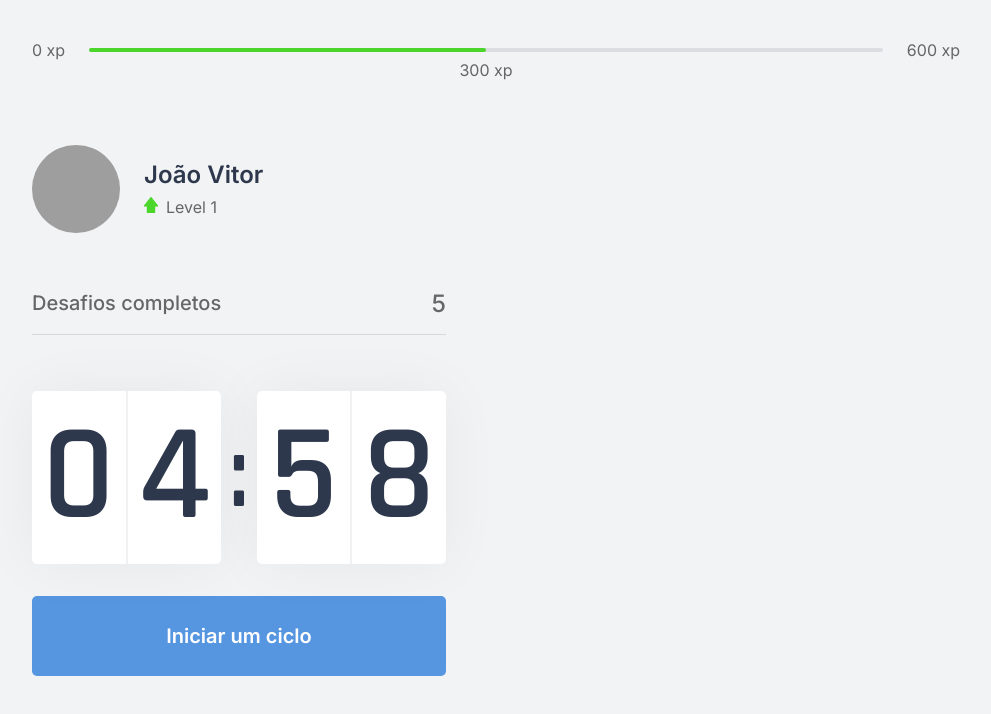
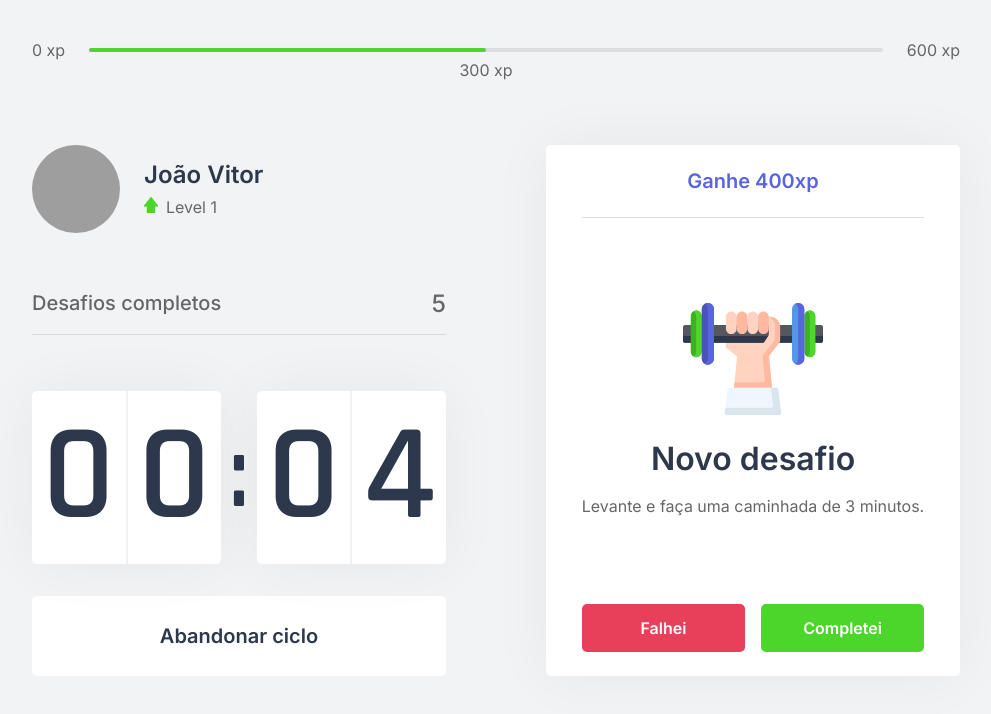
Before and after one commit to jvbs/nlw4-next, a Next.js app: page / in a window 1280 px wide. Both pictures are taken after a click on the button "Iniciar um ciclo". Shown: the top 714 px of the page, without its empty margins (144-1135 px from the left). Built offline with nearby package versions, Linux system fonts and the light colour scheme; grey boxes are pictures that could not be loaded.

Commit message:
dia 3 - parte 1

```diff
--- /dev/null
+++ b/src/components/ChallengeBox.tsx
@@ -0,0 +1,37 @@
+import styles from '../styles/components/ChallengeBox.module.css'
+
+const ChallengeBox = () => {
+
+  const hasActiveChallenge = true;
+
+  return (
+    <div className={styles.challengeBoxContainer}>
+      { hasActiveChallenge ? (
+        <div className={styles.challengeActive}>
+         <header>Ganhe 400xp</header>
+
+         <main>
+           <img src="icons/body.svg" />
+           <strong>Novo desafio</strong>
+           <p>Levante e faça uma caminhada de 3 minutos.</p>
+         </main>
+
+         <footer>
+           <button type="button" className={styles.challengeFailedButton}>Falhei</button>
+           <button type="button" className={styles.challengeSucceededButton}>Completei</button>
+         </footer>
+       </div>
+      ) : (
+        <div className={styles.challengeNotActive}>
+         <strong>Finalize um ciclo para receber um desafio.</strong>
+         <p>
+           <img src="icons/level-up.svg" alt="Level up"/>
+           Avance de level completando desafios.
+         </p>
+       </div>
+      )}
+    </div>
+  )
+}
+
+export default ChallengeBox
--- a/src/components/Countdown.tsx
+++ b/src/components/Countdown.tsx
@@ -2,9 +2,13 @@
 import { start } from 'repl'
 import styles from '../styles/components/Countdown.module.css'
 
+let countdownTimeout: NodeJS.Timeout
+
 const Countdown = () => {
-  const [time, setTime] = useState(5 * 60)
-  const [active, setActive] = useState(false)
+  const [time, setTime] = useState(0.1 * 60)
+  const [isActive, setIsActive] = useState(false)
+  const [hasFinished, setHasFinished] = useState(false)
+
   const minutes = Math.floor(time / 60);
   const seconds = time % 60;
 
@@ -12,17 +16,26 @@
   const [secondLeft, secondRight] = String(seconds).padStart(2, '0').split('')
 
   const startCountdown = () => {
-    setActive(true)
+    setIsActive(true)
+  }
+
+  const resetCountdown = () => {
+    // console.log(countdownTimeout)
+    clearTimeout(countdownTimeout)
+    setIsActive(false)
   }
 
   useEffect(() => {
-    console.log(active)
-    if(active && time > 0){
-      setTimeout(() => {
+    // console.log(active)
+    if(isActive && time > 0){
+      countdownTimeout = setTimeout(() => {
         setTime(time-1)
       }, 1000)
+    } else if(isActive && time === 0){
+      setHasFinished(true)
+      setIsActive(false)
     }
-  }, [active, time])
+  }, [isActive, time])
 
   return (
     <div>
@@ -38,7 +51,19 @@
         </div>
       </div>
 
-      <button type="button" onClick={startCountdown} className={styles.countdownButton}>Iniciar um ciclo</button>
+      { hasFinished ? (
+        <button disabled onClick={startCountdown} className={styles.countdownButton}>Ciclo encerrado</button>
+      ) : (
+        <>
+          { !isActive ? (
+            <button type="button" onClick={startCountdown} className={styles.countdownButton}>Iniciar um ciclo</button>
+          ) : (
+            <button type="button" onClick={resetCountdown} className={`${styles.countdownButton} ${styles.countdownButtonActive}`}>Abandonar ciclo</button>
+          )}
+        </>
+      )}
+
+
     </div>
   )
 }
--- a/src/pages/index.tsx
+++ b/src/pages/index.tsx
@@ -6,6 +6,7 @@
 import Head from 'next/head'
 
 import styles from '../styles/pages/Home.module.css'
+import ChallengeBox from '../components/ChallengeBox';
 
 export default function Home() {
   return (
@@ -21,7 +22,9 @@
           <CompletedChallenges />
           <Countdown />
         </div>
-        <div></div>
+        <div>
+          <ChallengeBox />
+        </div>
       </section>
     </div>
   );
--- /dev/null
+++ b/src/styles/components/ChallengeBox.module.css
@@ -0,0 +1,109 @@
+.challengeBoxContainer {
+  height: 100%;
+
+  background: var(--white);
+  border-radius: 5px;
+  box-shadow: 0 0 60px rgba(0, 0, 0, 0.05);
+  padding: 1.5rem 2rem;
+
+  display: flex;
+  flex-direction: column;
+  align-items: center;
+  justify-content: center;
+
+  text-align: center;
+}
+
+.challengeNotActive {
+  display: flex;
+  flex-direction: column;
+  align-items: center;
+}
+
+.challengeNotActive strong {
+  font-size: 1.5rem;
+  font-weight: 500;
+  line-height: 1.4;
+}
+
+.challengeNotActive p {
+  display: flex;
+  flex-direction: column;
+  align-items: center;
+  line-height: 1.4;
+  max-width: 70%;
+  margin-top: 3rem;
+}
+
+.challengeNotActive p img {
+  margin-bottom: 1rem;
+}
+
+.challengeActive {
+  height: 100%;
+
+  display: flex;
+  flex-direction: column;
+}
+
+.challengeActive header {
+  color: var(--blue);
+  font-weight: 600;
+  font-size: 1.25rem;
+  padding: 0 2rem 1.5rem;
+  border-bottom: 1px solid var(--gray-line);
+}
+
+.challengeActive main {
+  flex: 1;
+  display: flex;
+  flex-direction: column;
+  align-items: center;
+  justify-content: center;
+}
+
+.challengeActive main strong {
+  font-size: 2rem;
+  font-weight: 600;
+  color: var(--title);
+  margin: 1.5rem 0 1rem;
+}
+
+.challengeActive main p {
+  line-height: 1.5;
+}
+
+.challengeActive footer {
+  display: grid;
+  grid-template-columns: repeat(2, 1fr);
+  gap: 1rem;
+}
+
+.challengeActive footer button {
+  height: 3rem;
+
+  display: flex;
+  align-items: center;
+  justify-content: center;
+
+  border: 0;
+  border-radius: 5px;
+
+  color: var(--white);
+  font-size: 1rem;
+  font-weight: 600;
+
+  transition: filter 0.2s;
+}
+
+.challengeActive footer button.challengeFailedButton {
+  background: var(--red);
+}
+
+.challengeActive footer button.challengeSucceededButton {
+  background: var(--green);
+}
+
+.challengeActive footer button:hover {
+  filter: brightness(0.9);
+}
--- a/src/styles/components/Countdown.module.css
+++ b/src/styles/components/Countdown.module.css
@@ -57,6 +57,22 @@
   transition: background-color 0.2s;
 }
 
-.countdownButton:hover {
+.countdownButton:not(:disabled):hover {
   background: var(--blue-dark);
 }
+
+.countdownButtonActive {
+  background: var(--white);
+  color: var(--title);
+}
+
+.countdownButtonActive:not(:disabled):hover {
+  background: var(--red);
+  color: var(--white);
+}
+
+.countdownButton:disabled {
+  background: var(--white);
+  color: var(--text);
+  cursor: not-allowed;
+}
--- a/src/styles/global.css
+++ b/src/styles/global.css
@@ -13,7 +13,7 @@
   --title: #2e384d;
   --red: #e83f5b;
   --green: #4cd62b;
-  --blue: #5695e0;
+  --blue: #5965e0;
   --blue-dark: #4953b8;
   --blue-twitter: #2aa9e0;
 }
```
